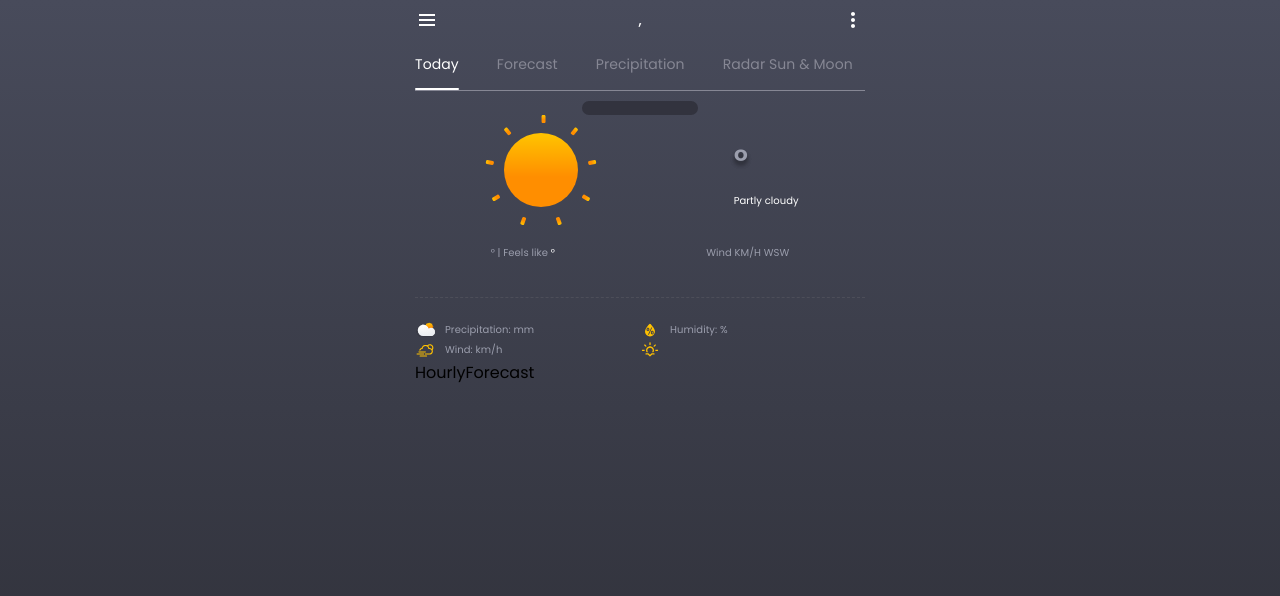
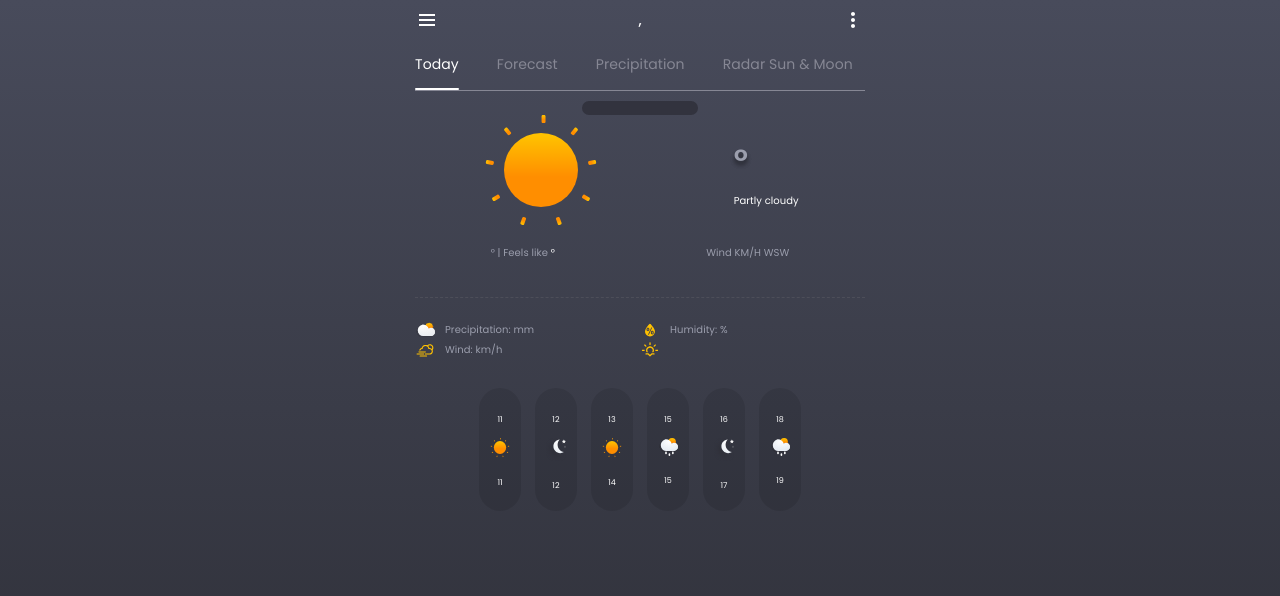
Before and after one commit to Yevhen999/weather-app, a Next.js app: page / in a window 1280 px wide. Shown: the top 596 px of the page. Built offline with nearby package versions, Linux system fonts and the light colour scheme; no server answers.

Commit message:
add styles to HourlyForecast

```diff
--- a/components/DetailedIndicators/DetailedIndicators.jsx
+++ b/components/DetailedIndicators/DetailedIndicators.jsx
@@ -20,7 +20,7 @@ export const DetailedIndicators = ({ current, currentCondition }) => {
 
   console.log(icon);
   return (
-    <section className={styles.section}>
+    <div className={styles.detailedIndicators}>
       <ul className={styles.indicatorsList}>
         <li className={styles.indicatorsItem}>
           <Image
@@ -78,6 +78,6 @@ export const DetailedIndicators = ({ current, currentCondition }) => {
           <p>{text}</p>
         </li>
       </ul>
-    </section>
+    </div>
   );
 };
--- a/components/DetailedIndicators/DetailedIndicators.module.css
+++ b/components/DetailedIndicators/DetailedIndicators.module.css
@@ -1,4 +1,4 @@
-.section {
+.detailedIndicators {
   padding-top: 22px;
 }
 
--- a/components/HourlyForecast/HourlyForecast.jsx
+++ b/components/HourlyForecast/HourlyForecast.jsx
@@ -1,5 +1,80 @@
+import Image from "next/image";
 import styles from "./HourlyForecast.module.css";
+import nightly from "../../public/nightly.svg";
+import sunny from "../../public/sunny.svg";
+import partlyRainy from "../../public/partly-rainy.svg";
 
 export const HourlyForecast = () => {
-  return <div>HourlyForecast</div>;
+  return (
+    <div className={styles.hourlyForecast}>
+      <ul className={styles.list}>
+        <li className={styles.listItem}>
+          <span className={styles.listTime}>11</span>
+          <Image
+            src={sunny}
+            alt="image"
+            width={20}
+            height={20}
+            className={styles.listImage}
+          />
+          <span className={styles.listTime}>11</span>
+        </li>
+        <li className={styles.listItem}>
+          <span className={styles.listTime}>12</span>
+          <Image
+            src={nightly}
+            alt="image"
+            width={20}
+            height={20}
+            className={styles.listImage}
+          />
+          <span className={styles.listTime}>12</span>
+        </li>
+        <li className={styles.listItem}>
+          <span className={styles.listTime}>13</span>
+          <Image
+            src={sunny}
+            alt="image"
+            width={20}
+            height={20}
+            className={styles.listImage}
+          />
+          <span className={styles.listTime}>14</span>
+        </li>
+        <li className={styles.listItem}>
+          <span className={styles.listTime}>15</span>
+          <Image
+            src={partlyRainy}
+            alt="image"
+            width={20}
+            height={20}
+            className={styles.listImage}
+          />
+          <span className={styles.listTime}>15</span>
+        </li>
+        <li className={styles.listItem}>
+          <span className={styles.listTime}>16</span>
+          <Image
+            src={nightly}
+            alt="image"
+            width={20}
+            height={20}
+            className={styles.listImage}
+          />
+          <span className={styles.listTime}>17</span>
+        </li>
+        <li className={styles.listItem}>
+          <span className={styles.listTime}>18</span>
+          <Image
+            src={partlyRainy}
+            alt="image"
+            width={20}
+            height={20}
+            className={styles.listImage}
+          />
+          <span className={styles.listTime}>19</span>
+        </li>
+      </ul>
+    </div>
+  );
 };
--- a/components/HourlyForecast/HourlyForecast.module.css
+++ b/components/HourlyForecast/HourlyForecast.module.css
@@ -0,0 +1,38 @@
+.hourlyForecast {
+  margin-top: 28px;
+}
+
+.list {
+  list-style: none;
+  display: flex;
+  justify-content: center;
+}
+
+.listItem {
+  margin-right: 14px;
+  padding: 16px 11px;
+
+  text-align: center;
+  background-color: rgba(0, 0, 0, 0.1);
+  border-radius: 25px;
+}
+
+.listItem:last-child {
+  margin-right: 0;
+}
+
+.listTime {
+  color: #fff;
+
+  /* font-family: Poppins; */
+  font-size: 8px;
+  /* font-style: normal; */
+  /* font-weight: 400; */
+  /* line-height: normal; */
+  letter-spacing: 0.047px;
+}
+
+.listImage {
+  margin-top: 9px;
+  margin-bottom: 9px;
+}
```
